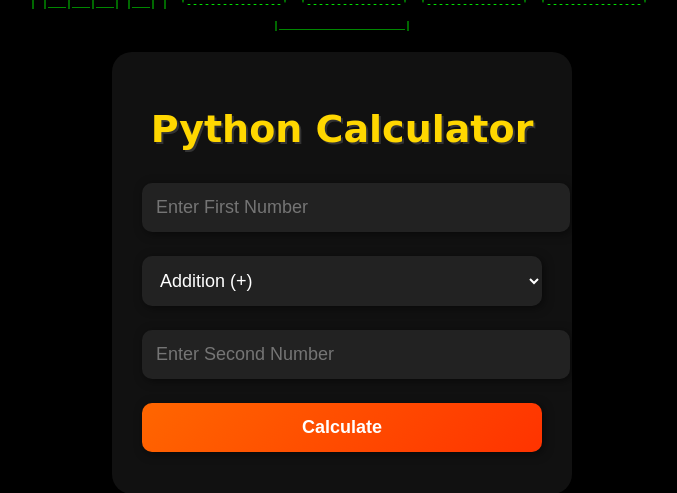
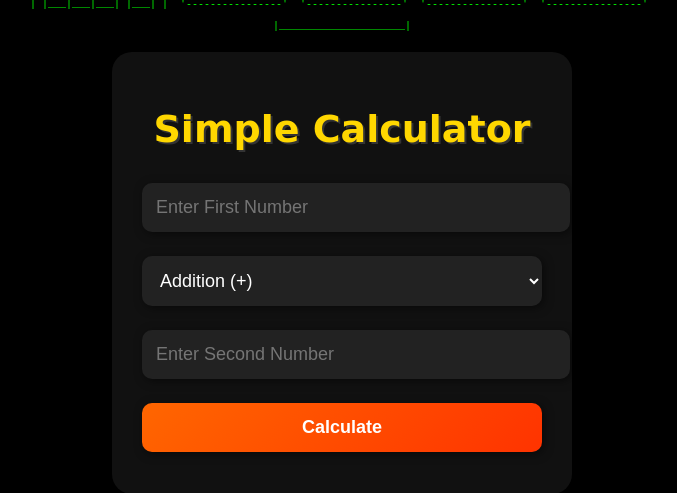
Before and after one commit to venkatasai-world/calculator, a Flask app: page / in a window 1280 px wide. Shown: the part 291-784 px from the top of the page, without its empty margins (298-975 px from the left). Run offline with Flask 3, Linux system fonts and the light colour scheme.

Commit message:
Update index.html

```diff
--- a/templates/index.html
+++ b/templates/index.html
@@ -2,7 +2,7 @@
 <html lang="en">
 <head>
     <meta charset="UTF-8">
-    <title>Python Calculator</title>
+    <title>Simple Calculator</title>
     <style>
         body {
             margin: 0;
@@ -100,7 +100,7 @@
 </div>
 
 <div class="calculator">
-    <h1>Python Calculator</h1>
+    <h1>Simple Calculator</h1>
     <input type="number" id="num1" placeholder="Enter First Number">
 
     <select id="operator">
```
